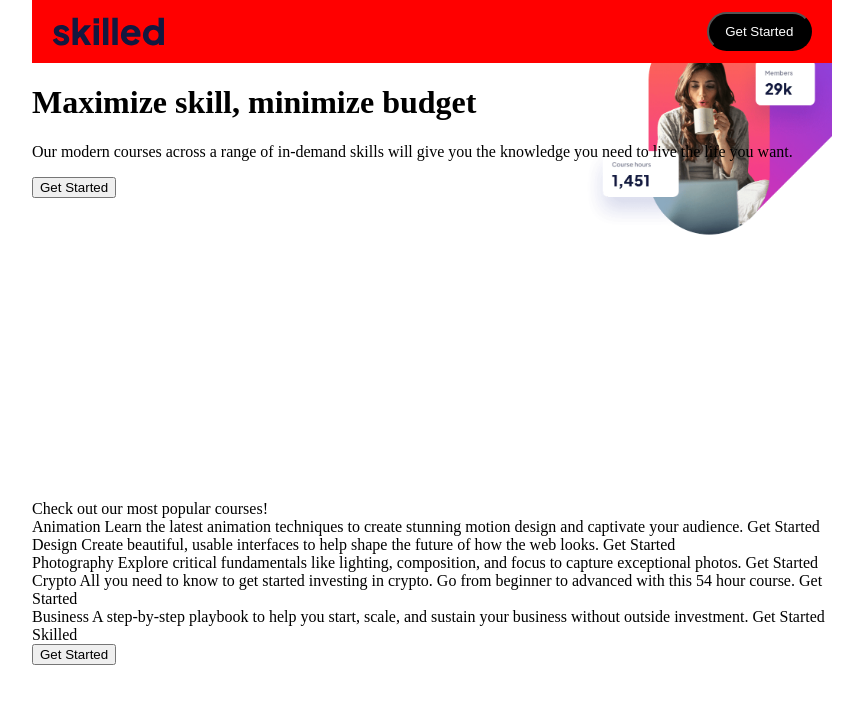
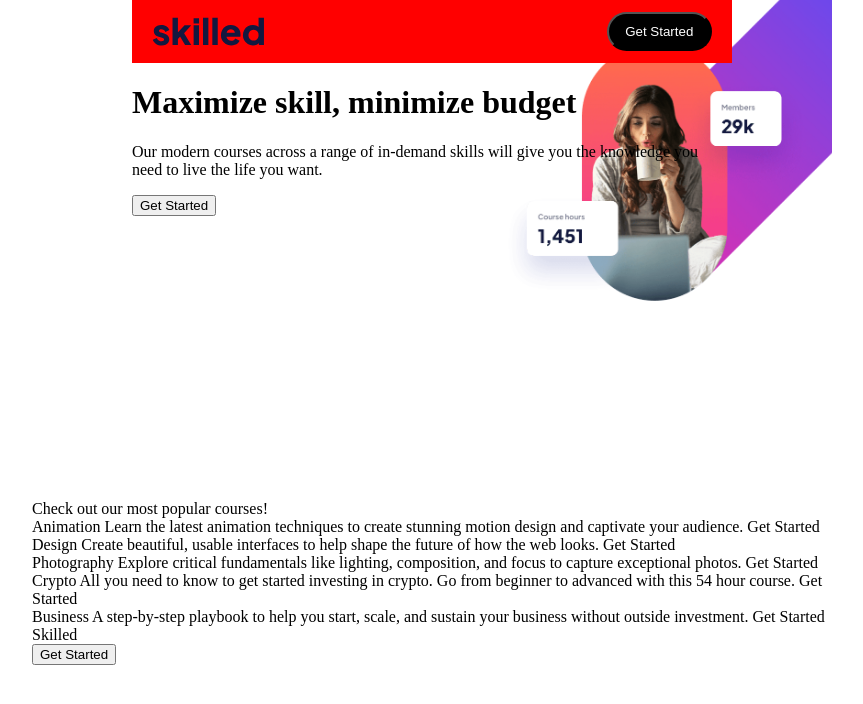
Before and after one commit to aleknovkovski/FEM-skilled-elearning-landing-page, a plain HTML site: page working/index.html in a window 1280 px wide. Shown: the whole page, without its empty margins (208-1071 px from the left). Drawn offline with Linux system fonts and the light colour scheme.

Commit message:
Create inner-container

```diff
--- a/working/index.css
+++ b/working/index.css
@@ -4,7 +4,7 @@ body {
 
 .front-page-header {
     background-image: url('./assets/image-hero-desktop.png');
-    background-size: 50%;
+    background-size: 60%;
     height: 500px;
     background-position: right -150px top -100px;
     background-repeat: no-repeat;
@@ -29,3 +29,8 @@ body {
     width: 800px;
     margin: 0 auto;
 }
+
+.inner-container {
+    width: 600px;
+    margin: 0 auto;
+}
--- a/working/index.html
+++ b/working/index.html
@@ -12,6 +12,7 @@
 <body>
 
 <header class="front-page-header container">
+    <div class="inner-container">
         <header class="header-top">
             <img src="./assets/logo-dark.svg">
             <button class="dark-button">Get Started</button>
@@ -22,6 +23,7 @@
                 knowledge you need to live the life you want.</p>
             <button>Get Started</button>
         </main>
+        </div>
 </header>
 
 <main class="container">
```
